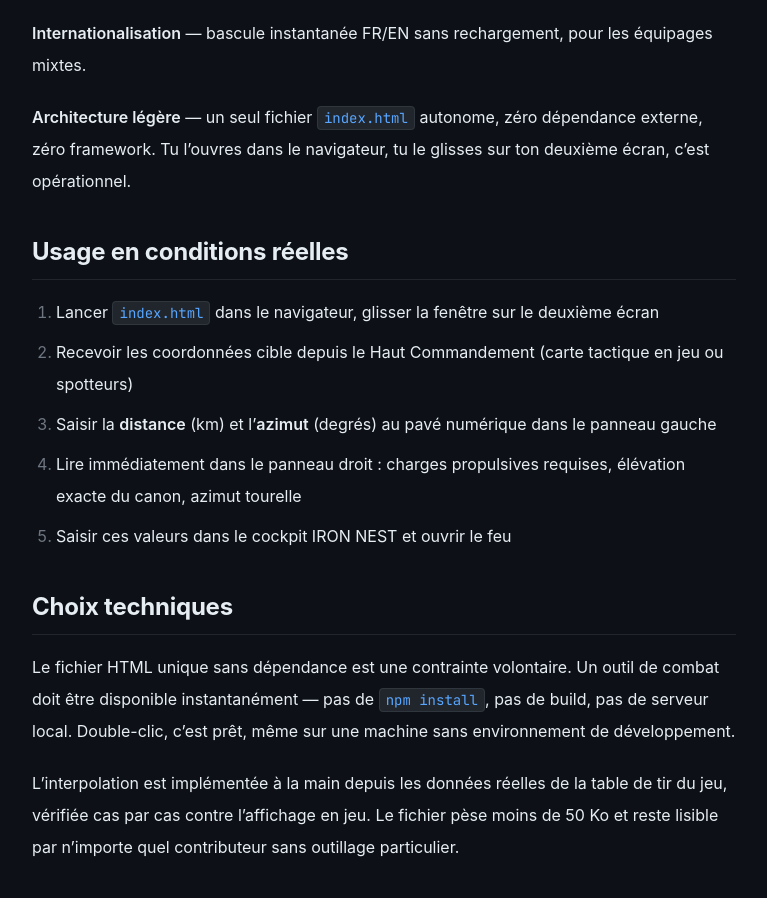
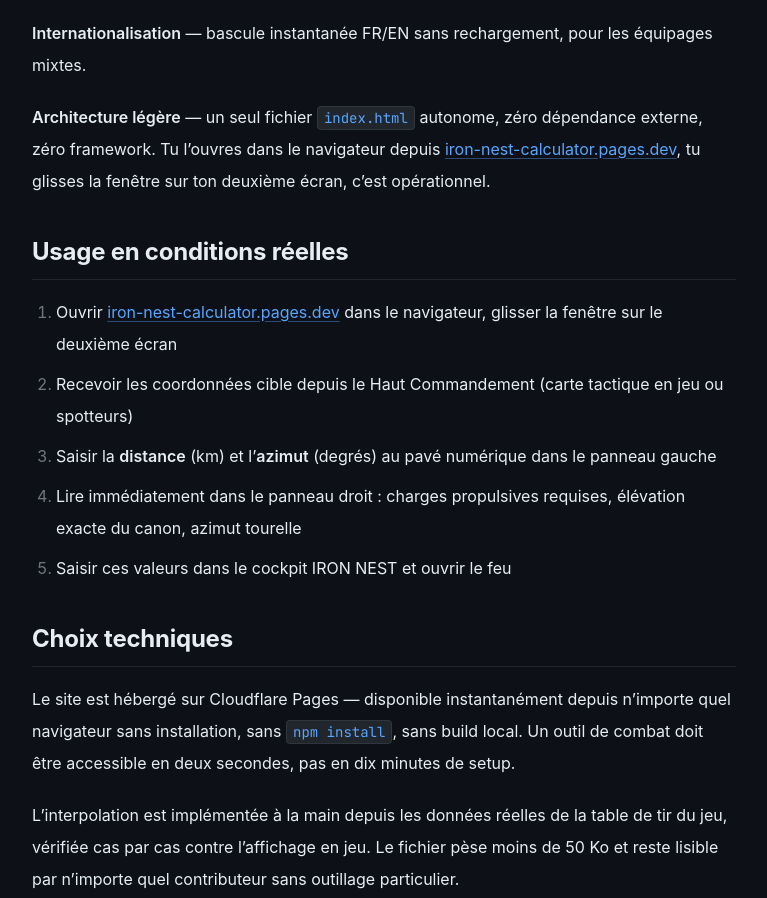
Before and after one commit to rpmn0ise/rpmn0ise.github.io, an Eleventy site: page src/content/projects/iron-nest-ballistic.md in a window 1280 px wide. Shown: the part 2324-3222 px from the top of the page, without its empty margins (256-1023 px from the left). Built offline with nearby package versions, Linux system fonts and the light colour scheme; Eleventy itself is replaced by a stand-in of ours; files that its build step writes are made by us from their sources; what markdown-it-attrs would draw is missing.

Commit message:
Update iron-nest-ballistic.md

```diff
--- a/src/content/projects/iron-nest-ballistic.md
+++ b/src/content/projects/iron-nest-ballistic.md
@@ -51,11 +51,11 @@ Exemple concret pour une cible à 5.33 km : borne de base à 5.1 km (30.60°) +
 
 **Internationalisation** — bascule instantanée FR/EN sans rechargement, pour les équipages mixtes.
 
-**Architecture légère** — un seul fichier `index.html` autonome, zéro dépendance externe, zéro framework. Tu l'ouvres dans le navigateur, tu le glisses sur ton deuxième écran, c'est opérationnel.
+**Architecture légère** — un seul fichier `index.html` autonome, zéro dépendance externe, zéro framework. Tu l'ouvres dans le navigateur depuis [iron-nest-calculator.pages.dev](https://iron-nest-calculator.pages.dev/), tu glisses la fenêtre sur ton deuxième écran, c'est opérationnel.
 
 ## Usage en conditions réelles
 
-1. Lancer `index.html` dans le navigateur, glisser la fenêtre sur le deuxième écran
+1. Ouvrir [iron-nest-calculator.pages.dev](https://iron-nest-calculator.pages.dev/) dans le navigateur, glisser la fenêtre sur le deuxième écran
 2. Recevoir les coordonnées cible depuis le Haut Commandement (carte tactique en jeu ou spotteurs)
 3. Saisir la **distance** (km) et l'**azimut** (degrés) au pavé numérique dans le panneau gauche
 4. Lire immédiatement dans le panneau droit : charges propulsives requises, élévation exacte du canon, azimut tourelle
@@ -63,6 +63,6 @@ Exemple concret pour une cible à 5.33 km : borne de base à 5.1 km (30.60°) +
 
 ## Choix techniques
 
-Le fichier HTML unique sans dépendance est une contrainte volontaire. Un outil de combat doit être disponible instantanément — pas de `npm install`, pas de build, pas de serveur local. Double-clic, c'est prêt, même sur une machine sans environnement de développement.
+Le site est hébergé sur Cloudflare Pages — disponible instantanément depuis n'importe quel navigateur sans installation, sans `npm install`, sans build local. Un outil de combat doit être accessible en deux secondes, pas en dix minutes de setup.
 
 L'interpolation est implémentée à la main depuis les données réelles de la table de tir du jeu, vérifiée cas par cas contre l'affichage en jeu. Le fichier pèse moins de 50 Ko et reste lisible par n'importe quel contributeur sans outillage particulier.
```
